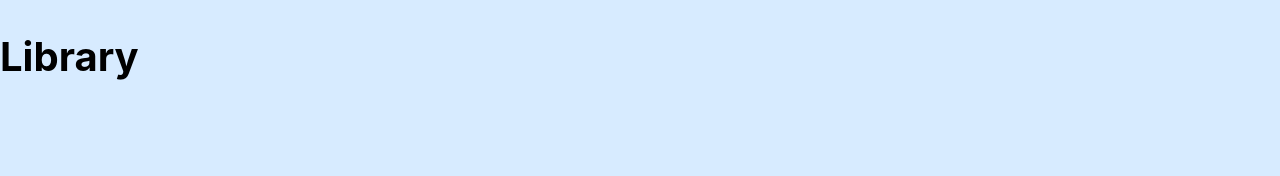
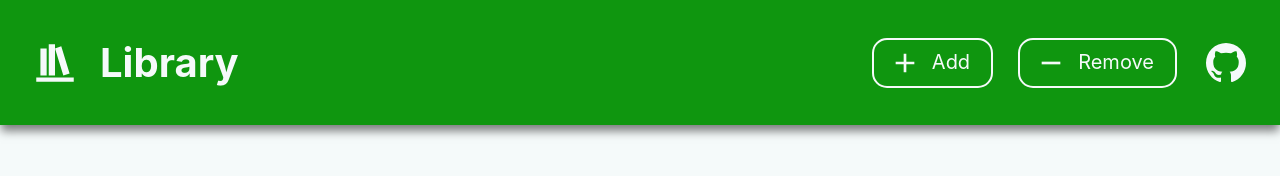
Before and after one commit to rafyls/odin-projects, a plain HTML site: page 201-library/index.html in a window 1280 px wide. Drawn offline with Linux system fonts and the light colour scheme.

Commit message:
Lay out and style the header section

```diff
--- a/201-library/index.html
+++ b/201-library/index.html
@@ -8,6 +8,35 @@
     <script src="./script.js"></script>
   </head>
   <body>
-    <h1>Library</h1>
+    <div id="header">
+      <div class="heading">
+        <svg xmlns="http://www.w3.org/2000/svg" viewBox="0 0 24 24" class="heading-icon">
+          <path d="M9 3V18H12V3H9M12 5L16 18L19 17L15 4L12 5M5 5V18H8V5H5M3 19V21H21V19H3Z" />
+        </svg>
+        <h1>Library</h1>
+      </div>
+      <div class="book-buttons">
+        <div class="button-container">
+          <svg xmlns="http://www.w3.org/2000/svg" viewBox="0 0 24 24" class="button-icon">
+            <path d="M19,13H13V19H11V13H5V11H11V5H13V11H19V13Z" />
+          </svg>
+          <button type="button">Add</button>
+        </div>
+        <div class="button-container">
+          <svg xmlns="http://www.w3.org/2000/svg" viewBox="0 0 24 24" class="button-icon">
+            <path d="M19,13H5V11H19V13Z" />
+          </svg>
+          <button type="button">Remove</button>
+        </div>
+        <a href="https://github.com/rafyls/odin-projects">
+          <svg xmlns="http://www.w3.org/2000/svg" viewBox="0 0 24 24" class="github-icon">
+          <path d="M12,2A10,10 0 0,0 2,12C2,16.42 4.87,20.17 8.84,21.5C9.34,21.58 9.5,21.27 9.5,21C9.5,20.77 9.5,20.14 9.5,19.31C6.73,19.91 6.14,17.97 6.14,17.97C5.68,16.81 5.03,16.5 5.03,16.5C4.12,15.88 5.1,15.9 5.1,15.9C6.1,15.97 6.63,16.93 6.63,16.93C7.5,18.45 8.97,18 9.54,17.76C9.63,17.11 9.89,16.67 10.17,16.42C7.95,16.17 5.62,15.31 5.62,11.5C5.62,10.39 6,9.5 6.65,8.79C6.55,8.54 6.2,7.5 6.75,6.15C6.75,6.15 7.59,5.88 9.5,7.17C10.29,6.95 11.15,6.84 12,6.84C12.85,6.84 13.71,6.95 14.5,7.17C16.41,5.88 17.25,6.15 17.25,6.15C17.8,7.5 17.45,8.54 17.35,8.79C18,9.5 18.38,10.39 18.38,11.5C18.38,15.32 16.04,16.16 13.81,16.41C14.17,16.72 14.5,17.33 14.5,18.26C14.5,19.6 14.5,20.68 14.5,21C14.5,21.27 14.66,21.59 15.17,21.5C19.14,20.16 22,16.42 22,12A10,10 0 0,0 12,2Z" />
+        </svg>
+        </a>
+      </div>
+    </div>
+    <div id="main-content">
+
+    </div>
   </body>
 </html>
--- a/201-library/style.css
+++ b/201-library/style.css
@@ -7,7 +7,7 @@ html {
 }
 
 body {
-  background-color: rgb(215, 235, 255);
+  background-color: rgb(245, 250, 250);
   font-family: Inter, system-ui, sans-serif;
   font-size: 1.25rem;
   line-height: 1.5;
@@ -17,3 +17,76 @@ img, svg, video {
   max-width: 100%;
   display: block;
 }
+
+/* --- Header --- */
+
+#header {
+  height: 125px;
+  display: flex;
+  align-items: center;
+  background-color: rgb(15, 150, 15);
+  box-shadow: 0px 7px 9px -1px rgba(0, 0, 0, 0.50);
+}
+
+.heading {
+  display: flex;
+  justify-content: center;
+  align-items: center;
+  margin-left: 30px;
+  margin-right: auto;
+  gap: 20px;
+}
+
+.book-buttons {
+  display: flex;
+  justify-content: center;
+  align-items: center;
+  gap: 25px;
+  margin-right: 30px;
+}
+
+.button-container {
+  display: flex;
+  justify-content: center;
+  align-items: center;
+  border: 2px solid rgb(245, 250, 250);
+  padding: 7px 15px;
+  gap: 5px;
+  border-radius: 15px;
+}
+
+.button-container:hover {
+  background-color: rgb(110, 110, 110);
+}
+
+.button-container > button {
+  border: none;
+  background: none;
+  color: rgb(245, 250, 250);
+}
+
+.heading-icon {
+  width: 50px;
+  height: 50px;
+  fill: rgb(245, 250, 250);
+}
+
+.button-icon {
+  width: 32px;
+  height: 32px;
+  fill: rgb(245, 250, 250);
+}
+
+.github-icon {
+  width: 48px;
+  height: 48px;
+  fill: rgb(245, 250, 250);
+}
+
+.github-icon:hover {
+  fill: black;
+}
+
+#header h1 {
+  color: rgb(245, 250, 250);
+}
```
Also changed, not shown: 201-library/assets/icons/bookshelf.svg (added), 201-library/assets/icons/github.svg (added), 201-library/assets/icons/minus.svg (added), 201-library/assets/icons/plus.svg (added).
